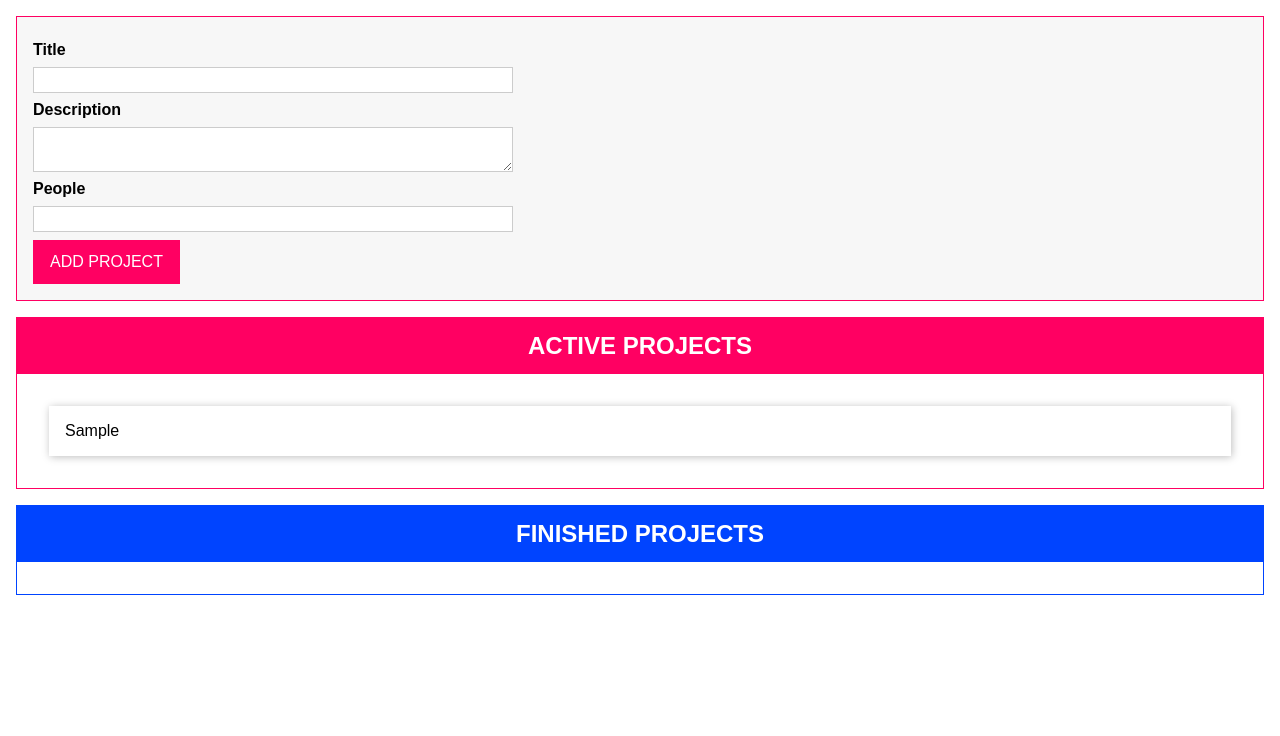
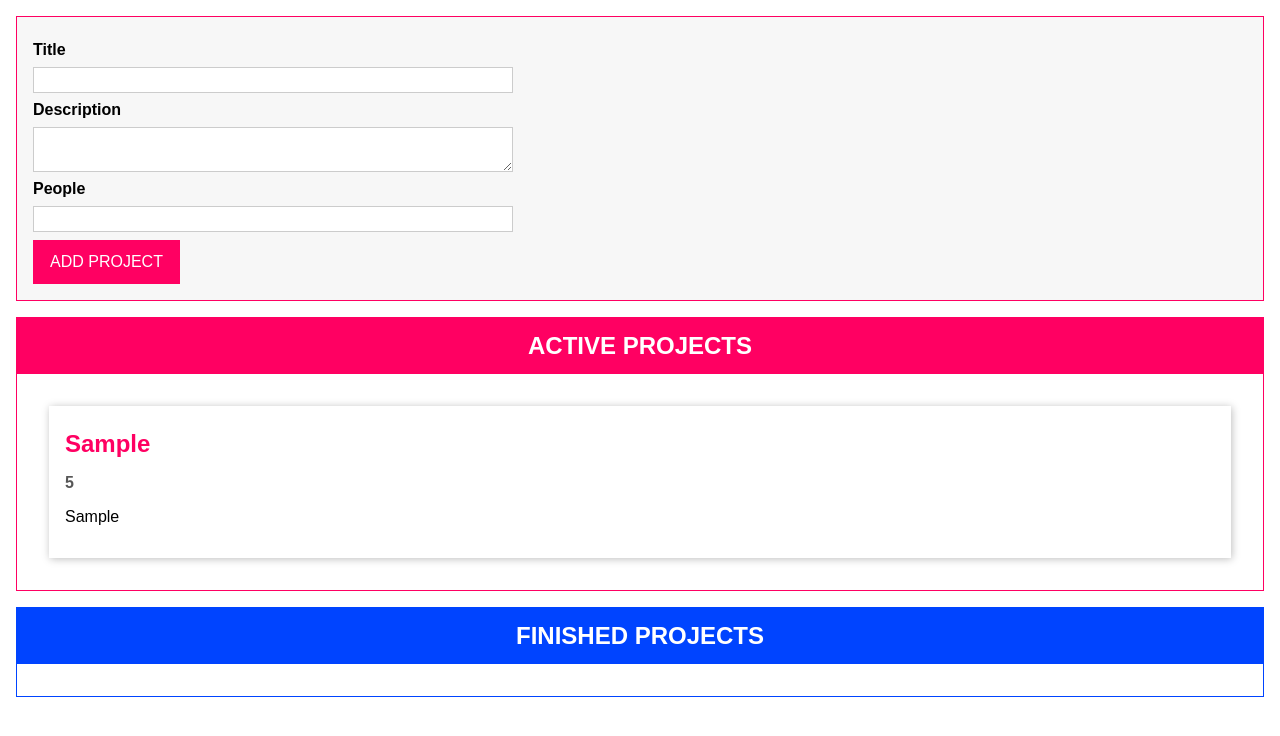
Before and after one commit to thisisnago/Drag-Drop, a website with bundled scripts: page index.html in a window 1280 px wide. Both pictures are taken after typing "Sample", "Sample", "5" into the empty fields and a click on the button "ADD PROJECT". Built offline with nearby package versions, Linux system fonts and the light colour scheme.

Commit message:
Added Project Item class

```diff
--- a/index.html
+++ b/index.html
@@ -32,7 +32,11 @@
             </form>
         </template>
         <template id="single-project">
-            <li></li>
+            <li>
+                <h2></h2>
+                <h3></h3>
+                <p></p>
+            </li>
         </template>
         <template id="project-list">
             <section class="projects">
--- a/src/app.ts
+++ b/src/app.ts
@@ -14,11 +14,12 @@ class Project {
     ) {}
 }
 
+
 // Project State Management
 type Listener<T> = (items: T[]) => void;
 
 class State<T> {
-    private listeners: Listener<T>[] = [];
+    protected listeners: Listener<T>[] = [];
 
     addListener(listenerFn: Listener<T>) {
         this.listeners.push(listenerFn);
@@ -150,6 +151,26 @@ abstract class Component<T extends HTMLElement, U extends HTMLElement> {
     abstract renderContent(): void;
 }
 
+// ProjectItem Class
+class ProjectItem extends Component<HTMLUListElement, HTMLLIElement> {
+    private project: Project;
+
+    constructor(hostId: string, project: Project) {
+        super('single-project', hostId, false, project.id);
+        this.project = project;
+
+        this.configure();
+        this.renderContent();
+    }
+
+    configure() {}
+    renderContent() {
+        this.element.querySelector('h2')!.textContent = this.project.title;
+        this.element.querySelector('h3')!.textContent = this.project.people.toString();
+        this.element.querySelector('p')!.textContent = this.project.description;
+    }
+}
+
 // ProjectList Class
 class ProjectList extends Component<HTMLDivElement, HTMLElement> {
     assignedProjects: Project[];
@@ -182,11 +203,11 @@ class ProjectList extends Component<HTMLDivElement, HTMLElement> {
 
     private renderProjects() {
         const listEl = document.getElementById(`${this.type}-projects-list`)! as HTMLUListElement;
-        listEl.innerHTML = "";
+        listEl.innerHTML = '';
         for (const prjItem of this.assignedProjects) {
-            const listItem = document.createElement("li");
-            listItem.textContent = prjItem.title;
-            listEl.appendChild(listItem);
+            console.log("UL");
+            console.log(this.element);
+            new ProjectItem(this.element.querySelector('ul')!.id, prjItem);
         }
     }
 }
```
Also changed, not shown: dist/app.js, 1 other file.
